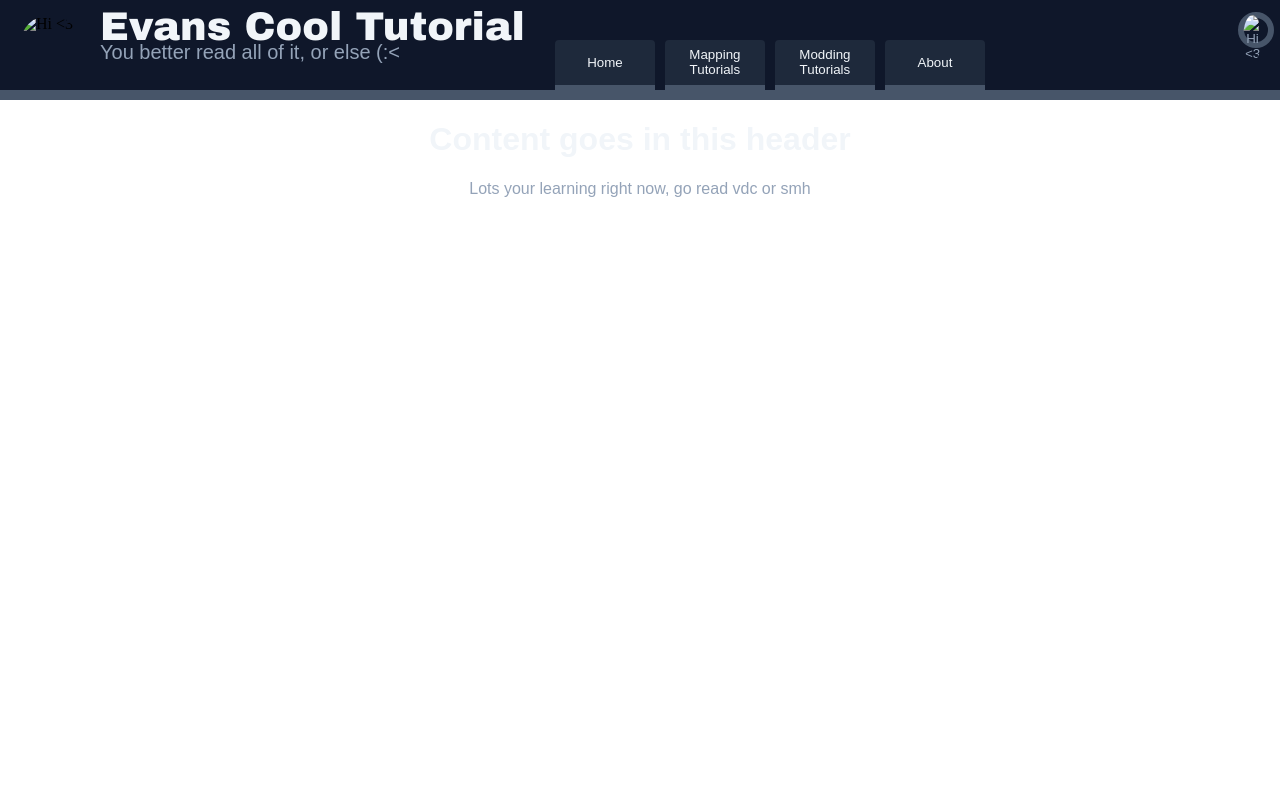
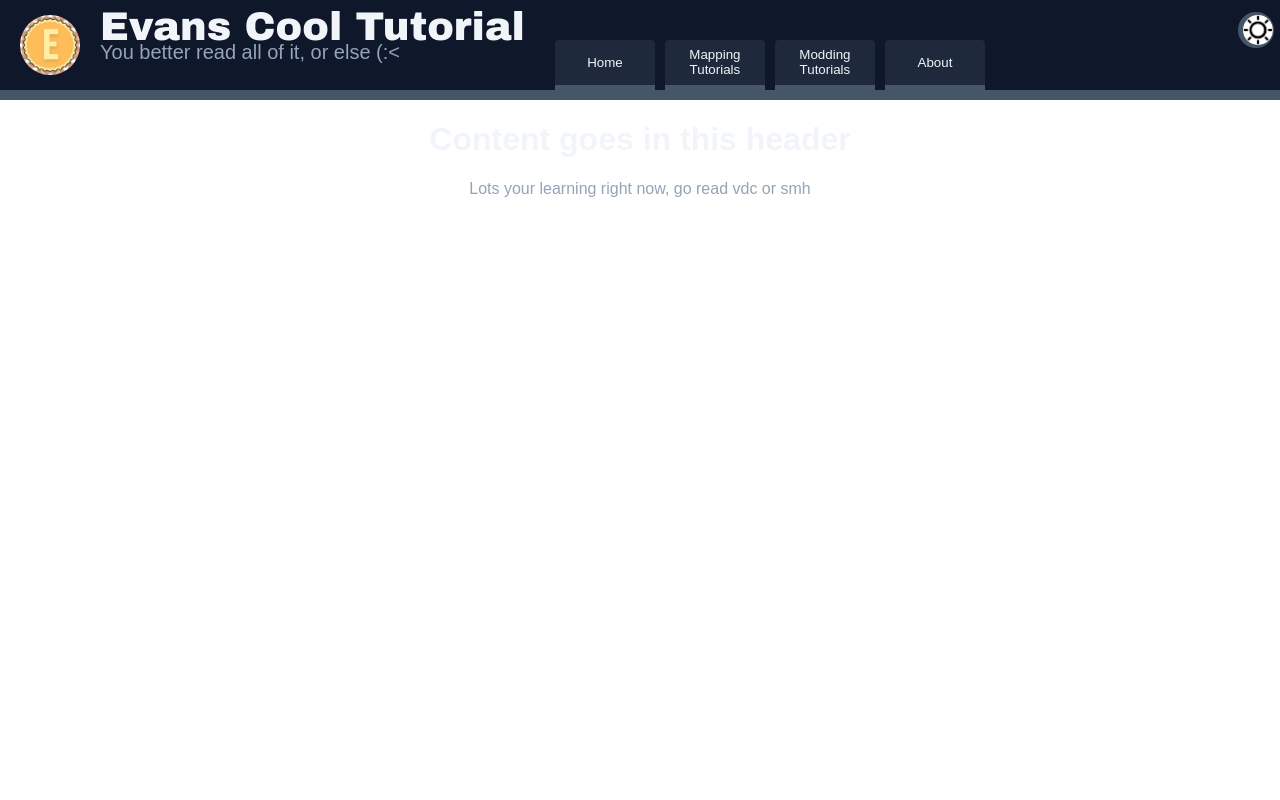
Before and after one commit to Evanpie711/EvansPortal2Tutoral, a plain HTML site: page docs/index.html in a window 1280 px wide. Shown: the top 800 px of the page. Drawn offline with Linux system fonts and the light colour scheme; the site is published under a folder, as on GitHub Pages, so addresses that start at the root find nothing.

Commit message:
Fix the assets

```diff
--- a/docs/index.html
+++ b/docs/index.html
@@ -3,14 +3,14 @@
 <head>
   <link rel="stylesheet" href="theme.css">
 </head>
-<script src="/scripts/pageload.js"></script>
+<script src="scripts/pageload.js"></script>
 
 
 <body>
 	<!-- header bar at the top -->
 	<div class="HeaderBar">
 			<div class="HeaderTitle">
-				<img src="/resources/Evan_Logo.png" alt="Hi <3" class="HeaderBar">
+				<img src="resources/Evan_Logo.png" alt="Hi <3" class="HeaderBar">
 
 				<strong class="HeaderBar">Evans Cool Tutorial</strong>
 
@@ -25,7 +25,7 @@
 			</div>
 			<div class="HeaderSideBar">
 				<button class="HeaderSideBarTheme">
-					<img src="/resources/light.png" alt="Hi <3" class="HeaderSideBarTheme">
+					<img src="resources/light.png" alt="Hi <3" class="HeaderSideBarTheme">
 				</button>
 
 			</div>
```
Also changed, not shown: 1 other file.
